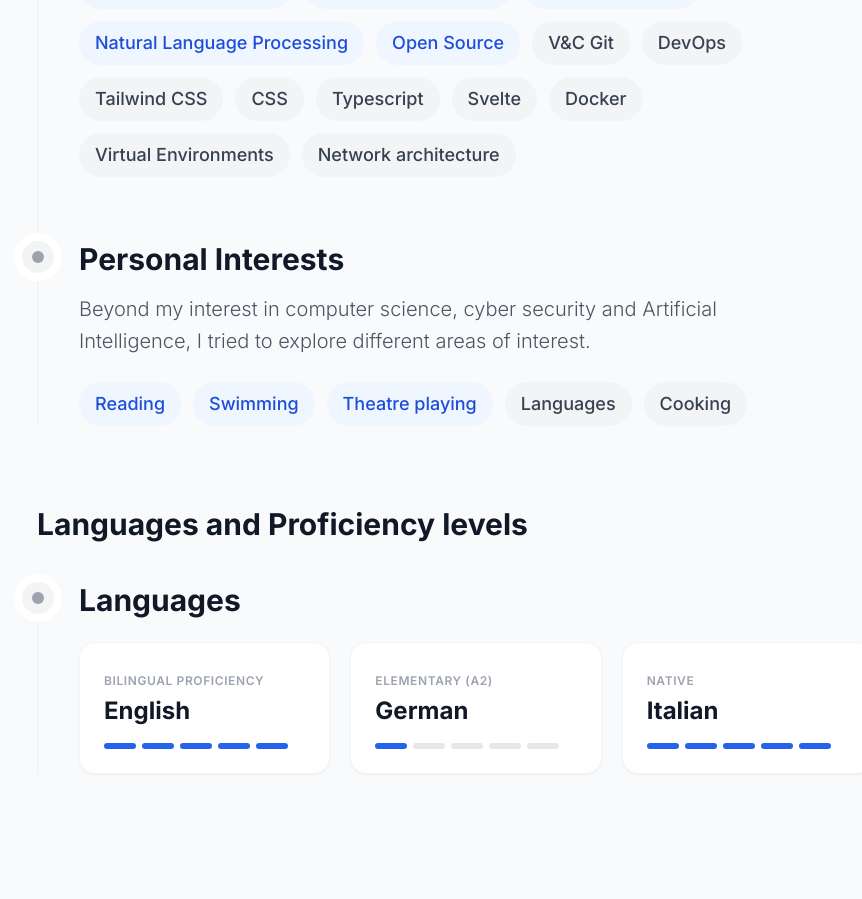
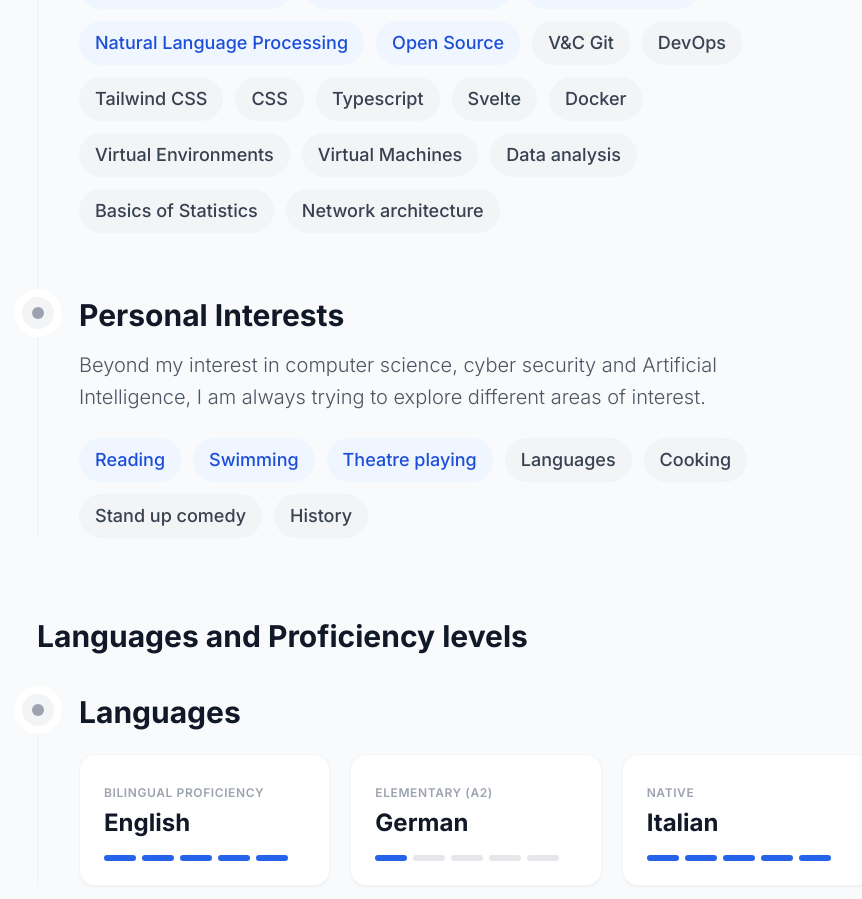
Before and after one commit to barbininiccolo/barbininiccolo.github.io, a SvelteKit app: page /academia in a window 1280 px wide. Shown: the part 1560-2459 px from the top of the page, without its empty margins (191-1053 px from the left). Built offline with nearby package versions, Linux system fonts and the light colour scheme.

Commit message:
fix: Text description. add: Updated skills & personal interests

```diff
--- a/src/routes/academia/+page.svelte
+++ b/src/routes/academia/+page.svelte
@@ -124,6 +124,10 @@
 					<span class="px-4 py-2 bg-gray-100 text-gray-700 dark:bg-gray-800 dark:text-gray-300 rounded-full text-lg font-medium">Svelte</span>
 					<span class="px-4 py-2 bg-gray-100 text-gray-700 dark:bg-gray-800 dark:text-gray-300 rounded-full text-lg font-medium">Docker</span>
 					<span class="px-4 py-2 bg-gray-100 text-gray-700 dark:bg-gray-800 dark:text-gray-300 rounded-full text-lg font-medium">Virtual Environments</span>
+					<span class="px-4 py-2 bg-gray-100 text-gray-700 dark:bg-gray-800 dark:text-gray-300 rounded-full text-lg font-medium">Virtual Machines</span>
+					<span class="px-4 py-2 bg-gray-100 text-gray-700 dark:bg-gray-800 dark:text-gray-300 rounded-full text-lg font-medium">Data analysis</span>
+					<span class="px-4 py-2 bg-gray-100 text-gray-700 dark:bg-gray-800 dark:text-gray-300 rounded-full text-lg font-medium">Basics of Statistics</span>
+
 					<span class="px-4 py-2 bg-gray-100 text-gray-700 dark:bg-gray-800 dark:text-gray-300 rounded-full text-lg font-medium">Network architecture</span>
 				</div>
 			</li>
@@ -139,7 +143,7 @@
 				</h3>
 
 				<p class="text-xl font-light text-gray-600 dark:text-gray-400 leading-relaxed max-w-2xl mb-6">
-					Beyond my interest in computer science, cyber security and Artificial Intelligence, I tried to explore different areas of interest.
+					Beyond my interest in computer science, cyber security and Artificial Intelligence, I am always trying to explore different areas of interest.
 				</p>
 
 				<div class="flex flex-wrap gap-3 max-w-2xl">
@@ -148,6 +152,8 @@
 					<span class="px-4 py-2 bg-blue-50 text-blue-700 dark:bg-blue-900/30 dark:text-blue-300 rounded-full text-lg font-medium">Theatre playing</span>
 					<span class="px-4 py-2 bg-gray-100 text-gray-700 dark:bg-gray-800 dark:text-gray-300 rounded-full text-lg font-medium">Languages</span>
 					<span class="px-4 py-2 bg-gray-100 text-gray-700 dark:bg-gray-800 dark:text-gray-300 rounded-full text-lg font-medium">Cooking</span>
+					<span class="px-4 py-2 bg-gray-100 text-gray-700 dark:bg-gray-800 dark:text-gray-300 rounded-full text-lg font-medium">Stand up comedy</span>
+					<span class="px-4 py-2 bg-gray-100 text-gray-700 dark:bg-gray-800 dark:text-gray-300 rounded-full text-lg font-medium">History</span>
 				</div>
 			</li>
 		</ol>
```
